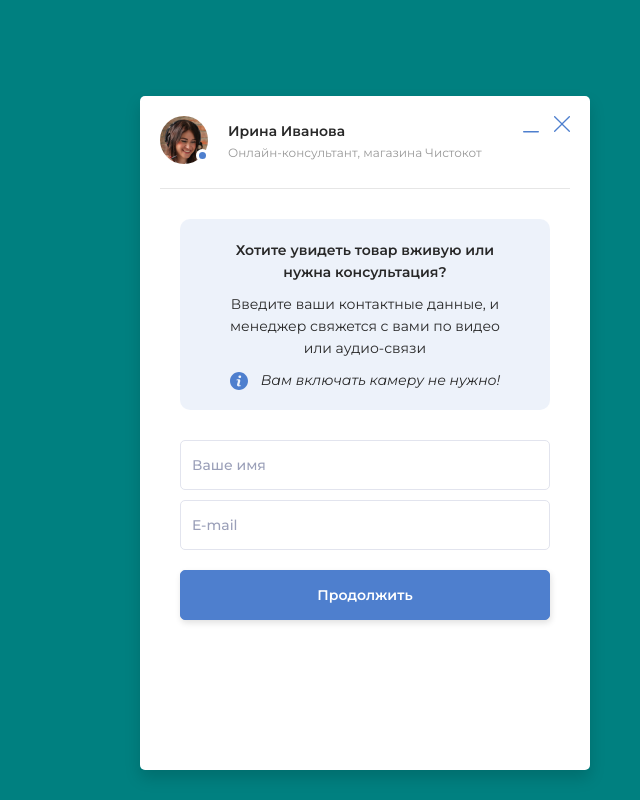
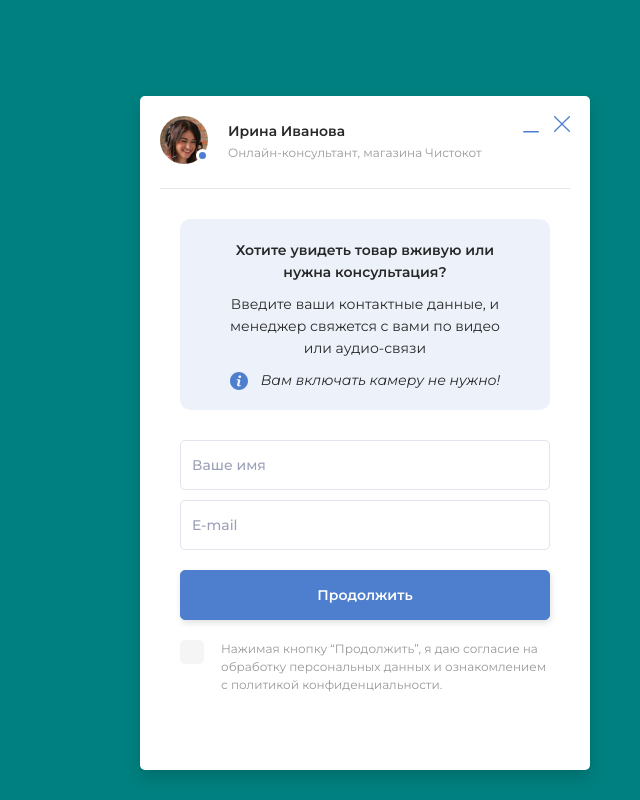
Before and after one commit to Alex-La/live-client-appinion, a React (Create React App) app in the folder client/: page / in a window 1280 px wide. Shown: the whole page, without its empty margins (640-1280 px from the left). Built offline with nearby package versions, Linux system fonts and the light colour scheme.

Commit message:
Add checkbox css

```diff
--- /dev/null
+++ b/client/src/components/CheckBox/CheckBox.js
@@ -0,0 +1,22 @@
+import React from "react";
+import "./checkBox.css";
+
+import Check from "../../images/js/Check";
+
+const CheckBox = ({ checked = false, onChange }) => {
+  return (
+    <div className="appinion-checkbox-root">
+      <label htmlFor="appinion-checkbox" className="appinion-checkbox">
+        {checked && <Check />}
+      </label>
+      <input
+        id="appinion-checkbox"
+        checked={checked}
+        onChange={onChange}
+        type="checkbox"
+      />
+    </div>
+  );
+};
+
+export default CheckBox;
--- /dev/null
+++ b/client/src/components/CheckBox/checkBox.css
@@ -0,0 +1,14 @@
+#live-appinion-root .appinion-checkbox-root > .appinion-checkbox {
+  width: 24px;
+  height: 24px;
+  background: #f5f5f5;
+  border-radius: 5px;
+  cursor: pointer;
+  display: flex;
+  align-items: center;
+  justify-content: center;
+}
+
+#live-appinion-root .appinion-checkbox-root > input[type="checkbox"] {
+  visibility: hidden;
+}
--- a/client/src/css/expandTrue/form.css
+++ b/client/src/css/expandTrue/form.css
@@ -3,3 +3,22 @@
   flex-direction: column;
   margin: 0 20px;
 }
+
+#live-appinion-root > .widget-wrap > .expand-true > .body > .form > .agreement {
+  margin-top: 20px;
+  display: flex;
+}
+
+#live-appinion-root
+  > .widget-wrap
+  > .expand-true
+  > .body
+  > .form
+  > .agreement
+  > p {
+  font-weight: 400;
+  font-size: 12px;
+  line-height: 18px;
+  color: #999999 !important;
+  margin-left: 17px !important;
+}
--- /dev/null
+++ b/client/src/images/js/Check.js
@@ -0,0 +1,20 @@
+import React from "react";
+
+const Check = () => {
+  return (
+    <svg
+      width="12"
+      height="9"
+      viewBox="0 0 12 9"
+      fill="none"
+      xmlns="http://www.w3.org/2000/svg"
+    >
+      <path
+        d="M10.2159 0.0703125C10.2628 0.0234375 10.3097 0 10.4034 0C10.4738 0 10.5441 0.0234375 10.6144 0.0703125L11.2706 0.75C11.3175 0.796875 11.3644 0.867188 11.3644 0.9375C11.3644 1.03125 11.3175 1.10156 11.2706 1.14844L4.23938 8.17969C4.1925 8.22656 4.12219 8.25 4.05188 8.25C3.95813 8.25 3.88782 8.22656 3.84094 8.17969L0.723755 5.03906C0.653442 4.99219 0.630005 4.94531 0.630005 4.85156C0.630005 4.78125 0.653442 4.71094 0.723755 4.64062L1.38 3.98438C1.42688 3.9375 1.49719 3.89062 1.59094 3.89062C1.66125 3.89062 1.73157 3.9375 1.77844 3.98438L4.05188 6.25781L10.2159 0.0703125Z"
+        fill="#4E7FCE"
+      />
+    </svg>
+  );
+};
+
+export default Check;
--- a/client/src/widget/expandTrue/Form.js
+++ b/client/src/widget/expandTrue/Form.js
@@ -1,10 +1,12 @@
 import React, { useState } from "react";
 import "../../css/expandTrue/form.css";
-import Button from "../Button/Button";
-import TextField from "../TextField/TextField";
+import Button from "../../components/Button/Button";
+import TextField from "../../components/TextField/TextField";
+import CheckBox from "../../components/CheckBox/CheckBox";
 
 const Form = () => {
   const [form, setForm] = useState({ name: "", email: "" });
+  const [check, setCheck] = useState(false);
 
   const handleChange = (e) =>
     setForm({ ...form, [e.target.name]: e.target.value });
@@ -13,6 +15,8 @@ const Form = () => {
     e.preventDefault();
     console.log("defloas");
   };
+
+  const handleChecked = (e) => setCheck(e.target.checked);
 
   return (
     <form className="form" onSubmit={handleSubmit}>
@@ -33,6 +37,14 @@ const Form = () => {
       <Button type="submit" style={{ marginTop: 20 }}>
         Продолжить
       </Button>
+
+      <div className="agreement">
+        <CheckBox checked={check} onChange={handleChecked} />
+        <p>
+          Нажимая кнопку “Продолжить”, я даю согласие на обработку персональных
+          данных и ознакомлением с политикой конфиденциальности.
+        </p>
+      </div>
     </form>
   );
 };
```
Also changed, not shown: client/src/components/Button/Button.js (renamed from client/src/widget/Button/Button.js), client/src/components/Button/button.css (renamed from client/src/widget/Button/button.css), client/src/components/TextField/TextField.js (renamed from client/src/widget/TextField/TextField.js), client/src/components/TextField/textField.css (renamed from client/src/widget/TextField/textField.css).
